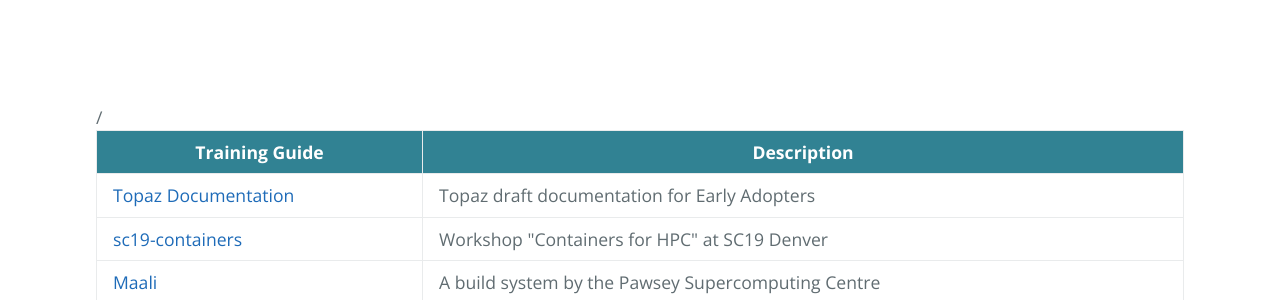
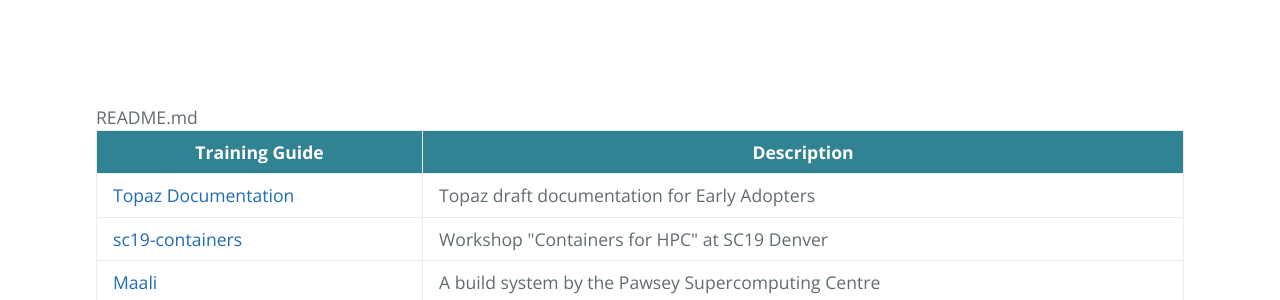
Before and after one commit to ratkinson0405/ratkinson0405.github.io, a Jekyll site: the page built from README.md, in a window 1280 px wide. Shown: the part 344-644 px from the top of the page. Built offline with Jekyll 4.4.1, drawn with Linux system fonts in a browser that asks for light colours; our own code applies the rules of GitHub Pages for plain Markdown files; the repository's description, which GitHub fills in, is left out.

Commit message:
Update default.html

```diff
--- a/_layouts/default.html
+++ b/_layouts/default.html
@@ -37,9 +37,9 @@
           </tr>
           </thead>
           <tbody>
-            {{ page.url }}
+            {{ page.name }}
             {% for item in site.data.links.links %}
-            {% if page.pageid != item.pageid %}
+            {% if page.name != item.pageid %}
             <tr>
               <td markdown="span"><a href="{{ item.url }}">{{ item.title }}</a></td>
               <td markdown="span">{{ item.description }}</td>
```
